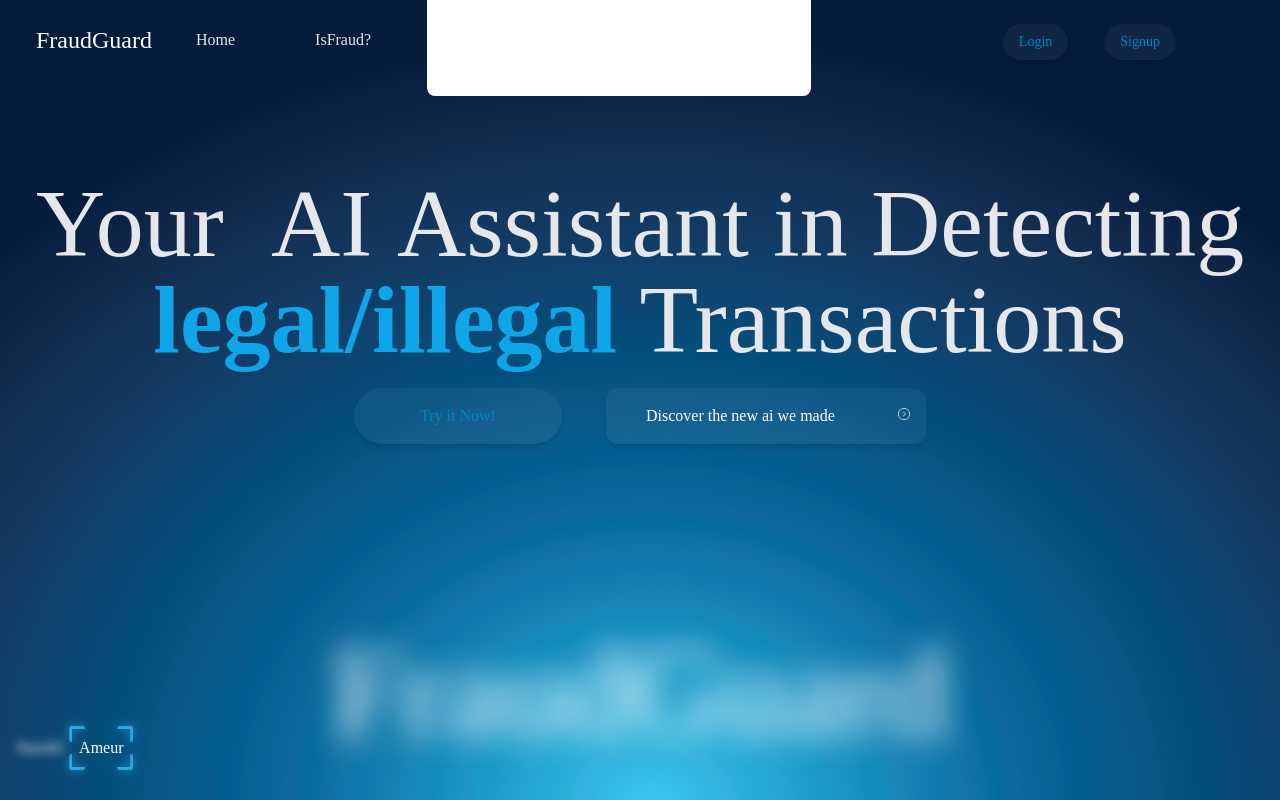
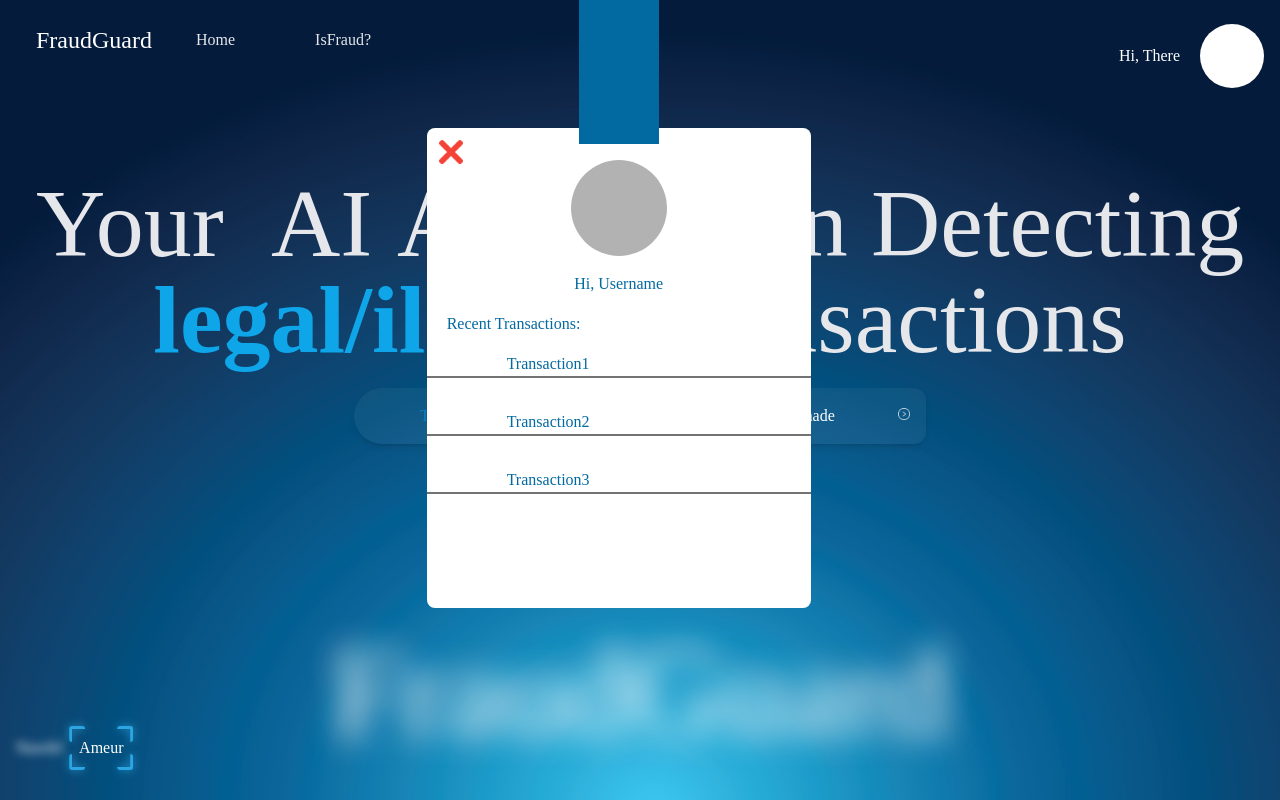
Before and after one commit to Nxwfel/FraudGuard, a React (Create React App) app: page /Login in a window 1280 px wide. Built offline with nearby package versions, Linux system fonts and the light colour scheme.

Commit message:
Updated files

```diff
--- a/src/Templates/Header.jsx
+++ b/src/Templates/Header.jsx
@@ -1,5 +1,8 @@
 import React from 'react';
 import {motion} from 'framer-motion';
+
+
+
 const Header = () => {
     return (
         <div><header className='fixed flex z-50'>
@@ -12,13 +15,13 @@ const Header = () => {
             initial={{opacity:0 , y:100}}
             whileInView={{opacity:1 , y:0}}
             transition={{duration:1.5}}
-             className='relative ml-auto  mt-2 backdrop-blur-sm shadow-md bg-white/5  w-fit h-fit p-2 pr-4 pl-4 cursor-pointer rounded-full hover:scale-105 hover:transition-colors hover:bg-white max-md:absolute max-md:mr-36 max-md:right-0'><a href="#/Login"><p className='font-textfont text-sm text-sky-600'>Login</p></a></motion.div>
+             className='hidden relative ml-auto  mt-2 backdrop-blur-sm shadow-md bg-white/5  w-fit h-fit p-2 pr-4 pl-4 cursor-pointer rounded-full hover:scale-105 hover:transition-colors hover:bg-white max-md:absolute max-md:mr-36 max-md:right-0'><a href="#/Login"><p className='font-textfont text-sm text-sky-600'>Login</p></a></motion.div>
 
              <motion.div
              initial={{opacity:0 , y:140}}
              whileInView={{opacity:1 , y:0}}
              transition={{duration:1.5}}
-              className='relative mr-72 -ml-5 backdrop-blur-sm shadow-md mt-2 bg-white/5  w-fit h-fit p-2 pr-4 pl-4 cursor-pointer rounded-full hover:scale-105 hover:transition-colors hover:bg-white max-md:absolute max-md:mr-12 max-md:right-0'><a href="#/Signup"><p className='font-textfont text-sm text-sky-600'>Signup</p></a></motion.div>
+              className='hidden relative mr-72 -ml-5 backdrop-blur-sm shadow-md mt-2 bg-white/5  w-fit h-fit p-2 pr-4 pl-4 cursor-pointer rounded-full hover:scale-105 hover:transition-colors hover:bg-white max-md:absolute max-md:mr-12 max-md:right-0'><a href="#/Signup"><p className='font-textfont text-sm text-sky-600'>Signup</p></a></motion.div>
 
         </ul>
     </header>
--- a/src/Templates/Page2-start.jsx
+++ b/src/Templates/Page2-start.jsx
@@ -6,9 +6,17 @@ import arrow from '../Images/arrow-right.png';
 import Header from '../Templates/Header';
 import Close from "../Images/close.png"
 import { motion } from 'framer-motion';
+const hide = () => {
+    document.getElementById('User-Page').style.top = '-34rem';
+    document.getElementById('User-Page').style.transition = '1s';
+}
+
 const Popup = () => {
-    document.getElementById('User-Page').style.top = '-700px';
-    document.getElementById('User-Page').style.transition = '1s';
+    const element = document.getElementById('User-Page');
+    if (element) {
+        element.style.top = '8rem';
+        element.style.transition = '1s';
+    }
 }
 const Page2 = () => {
 
@@ -20,14 +28,25 @@ const Page2 = () => {
     transition={{ duration: 1.3 }}>
         <div className='background2 bg-background2 bg-cover bg-center h-screen w-screen'>
            <Header />
+
            <motion.div
                 initial={{opacity:0 , y:-300}}
                 whileInView={{opacity:1 , y:0}}
                 transition={{duration:2}}
-                className='absolute -top-96 left-1/3 w-96 h-3/5 rounded-lg bg-white z-50 items-center justify-center text-center'
+                className='absolute top-32 left-1/3 w-96 h-3/5 rounded-lg bg-white z-50 items-center justify-center text-center'
                 id='User-Page'
                 >
-                    <div className='absolute -top-32 left-36 ml-2 h-36 w-20 bg-sky-700'></div> <img src={Close} className='absolute h-6 w-6 left-3 top-3' onClick={Popup} /><div className=' relative mr-auto ml-auto mt-8 h-24 w-24 rounded-full bg-black/30'></div><h1 className='text-sky-700 font-textfont mt-4'>Hi, Username</h1><h2 className='text-left ml-5 text-sky-700 font-textfont mt-4'>Recent Transactions:</h2> <ul className='flex flex-col gap-4'> <li className='text-sky-700 font-textfont mt-4 text-left pl-20 border-b-2 border-neutral-500'>Transaction1</li> <li className='text-sky-700 font-textfont mt-4 text-left pl-20 border-b-2 border-neutral-500'>Transaction2</li> <li className='text-sky-700 font-textfont mt-4 text-left pl-20 border-b-2 border-neutral-500'>Transaction3</li> </ul>
+                    <div className='absolute -top-32 left-36 ml-2 h-36 w-20 bg-sky-700'></div> <img src={Close} className='absolute h-6 w-6 left-3 top-3' onClick={hide} /><div className=' relative mr-auto ml-auto mt-8 h-24 w-24 rounded-full bg-black/30'></div><h1 className='text-sky-700 font-textfont mt-4'>Hi, Username</h1><h2 className='text-left ml-5 text-sky-700 font-textfont mt-4'>Recent Transactions:</h2> <ul className='flex flex-col gap-4'> <li className='text-sky-700 font-textfont mt-4 text-left pl-20 border-b-2 border-neutral-500'>Transaction1</li> <li className='text-sky-700 font-textfont mt-4 text-left pl-20 border-b-2 border-neutral-500'>Transaction2</li> <li className='text-sky-700 font-textfont mt-4 text-left pl-20 border-b-2 border-neutral-500'>Transaction3</li> </ul>
+                </motion.div>
+                <motion.div
+              initial={{opacity:0 , y:140}}
+              whileInView={{opacity:1 , y:0}}
+              transition={{duration:1.5}}
+              className='absolute h-56 w-fit right-4 -mt-14  ml-auto flex justify-center items-center cursor-pointer'
+              onClick={Popup}
+              >
+                <h1 className='mr-5 font-textfont text-white' > Hi, There</h1>
+                <div className='h-16 w-16 rounded-full bg-white cursor-pointer'></div>
                 </motion.div>
             <div className='flex flex-col relative justify-center items-center text-center top-44 font-textfont text-gray-200 font-light'>
                 <motion.div
```
